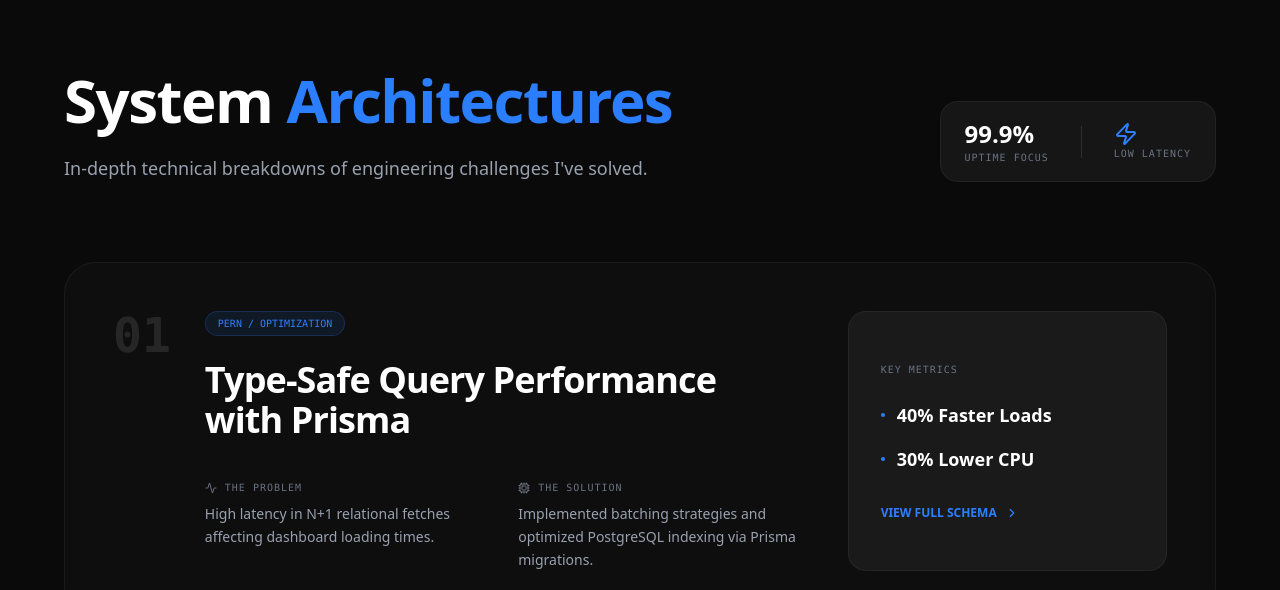
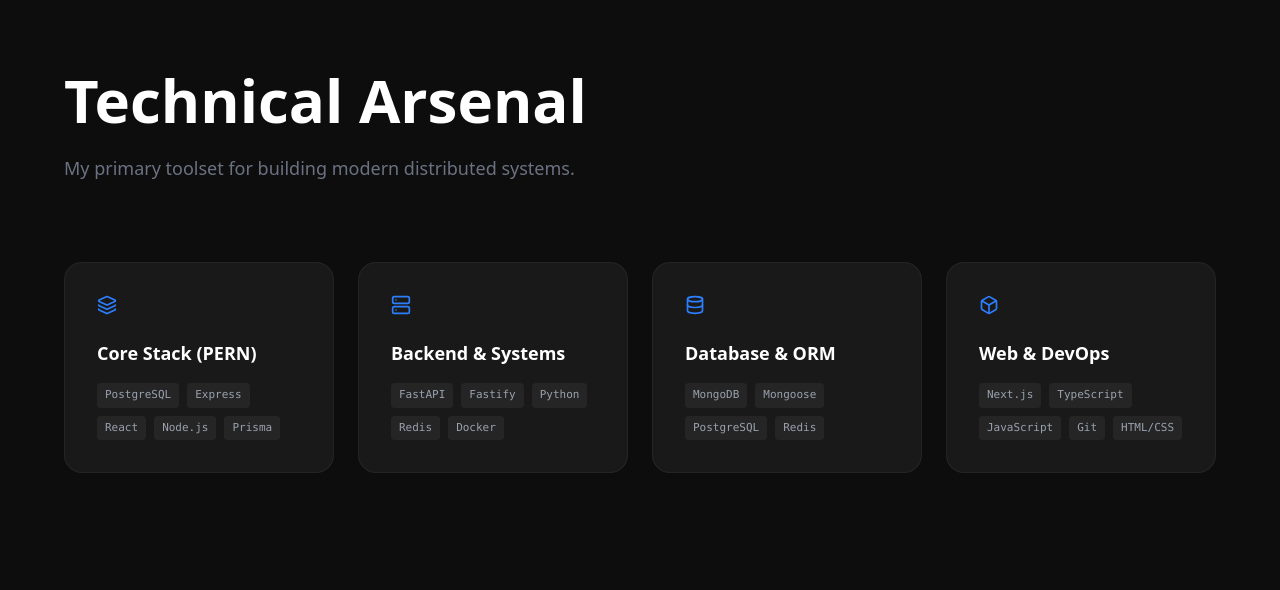
Before and after one commit to IBn-MIsbah/next-portfolio, a Next.js app in the folder portfolio/: page / in a window 1280 px wide. Shown: the part 859-1449 px from the top of the page. Built offline with nearby package versions, Linux system fonts and the light colour scheme.

Commit message:
feat: tools section

```diff
--- /dev/null
+++ b/portfolio/components/Tools.tsx
@@ -0,0 +1,73 @@
+import { Box, Database, Layers, Server } from "lucide-react";
+
+const ToolsSection = ({
+  innerRef,
+}: {
+  innerRef: (node?: Element | null) => void;
+}) => {
+  const categories = [
+    {
+      title: "Core Stack (PERN)",
+      skills: ["PostgreSQL", "Express", "React", "Node.js", "Prisma"],
+      icon: <Layers size={20} />,
+    },
+    {
+      title: "Backend & Systems",
+      skills: ["FastAPI", "Fastify", "Python", "Redis", "Docker"],
+      icon: <Server size={20} />,
+    },
+    {
+      title: "Database & ORM",
+      skills: ["MongoDB", "Mongoose", "PostgreSQL", "Redis"],
+      icon: <Database size={20} />,
+    },
+    {
+      title: "Web & DevOps",
+      skills: ["Next.js", "TypeScript", "JavaScript", "Git", "HTML/CSS"],
+      icon: <Box size={20} />,
+    },
+  ];
+
+  return (
+    <section
+      ref={innerRef}
+      id="tools"
+      className="py-32 bg-[#0d0d0d] px-6 md:px-12 border-t border-white/5"
+    >
+      <div className="max-w-6xl mx-auto">
+        <div className="mb-20">
+          <h2 className="text-4xl md:text-6xl font-bold text-white mb-6">
+            Technical Arsenal
+          </h2>
+          <p className="text-gray-500 text-lg">
+            My primary toolset for building modern distributed systems.
+          </p>
+        </div>
+
+        <div className="grid grid-cols-1 md:grid-cols-2 lg:grid-cols-4 gap-6">
+          {categories.map((cat, idx) => (
+            <div
+              key={idx}
+              className="p-8 rounded-2xl bg-white/5 border border-white/5 group hover:border-blue-500/30 transition-all"
+            >
+              <div className="text-blue-500 mb-6">{cat.icon}</div>
+              <h4 className="text-lg font-bold text-white mb-4">{cat.title}</h4>
+              <div className="flex flex-wrap gap-2">
+                {cat.skills.map((skill) => (
+                  <span
+                    key={skill}
+                    className="px-2 py-1 bg-white/5 rounded text-[11px] font-mono text-gray-400"
+                  >
+                    {skill}
+                  </span>
+                ))}
+              </div>
+            </div>
+          ))}
+        </div>
+      </div>
+    </section>
+  );
+};
+
+export default ToolsSection;
```
